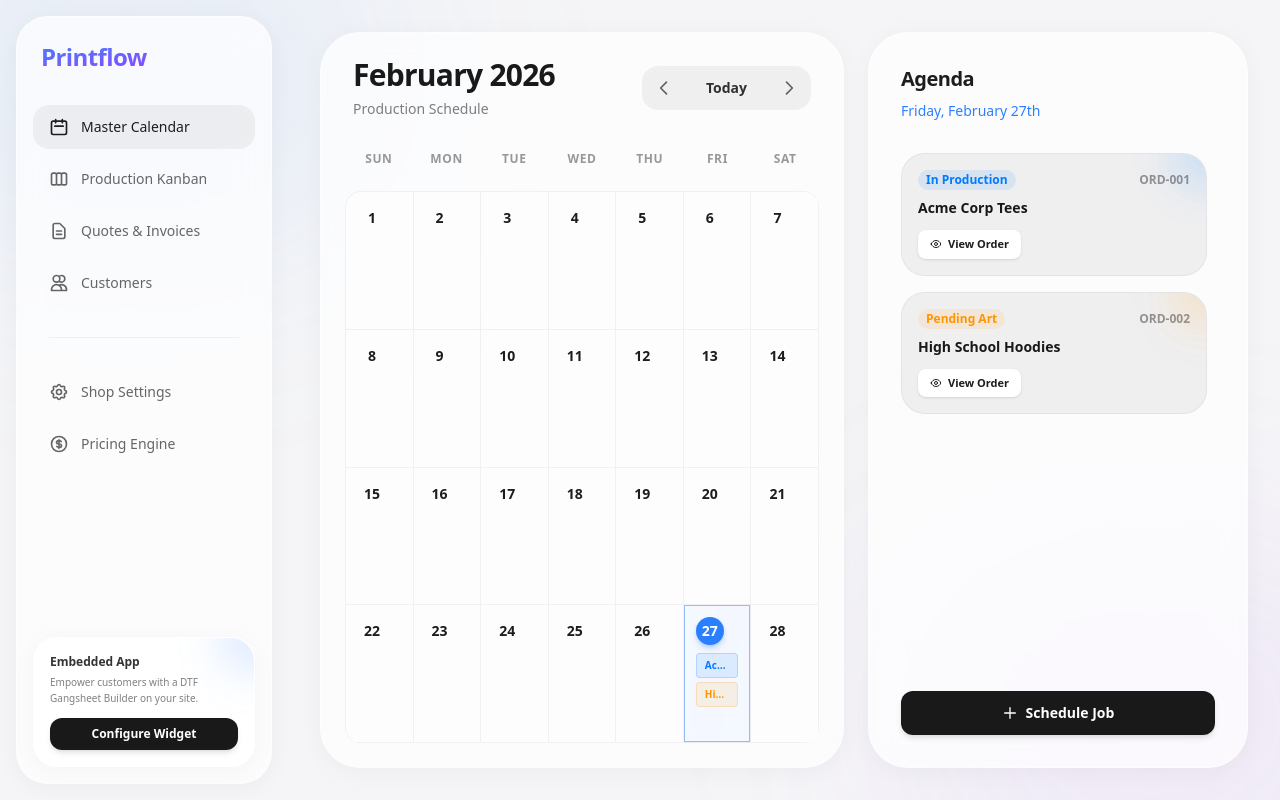
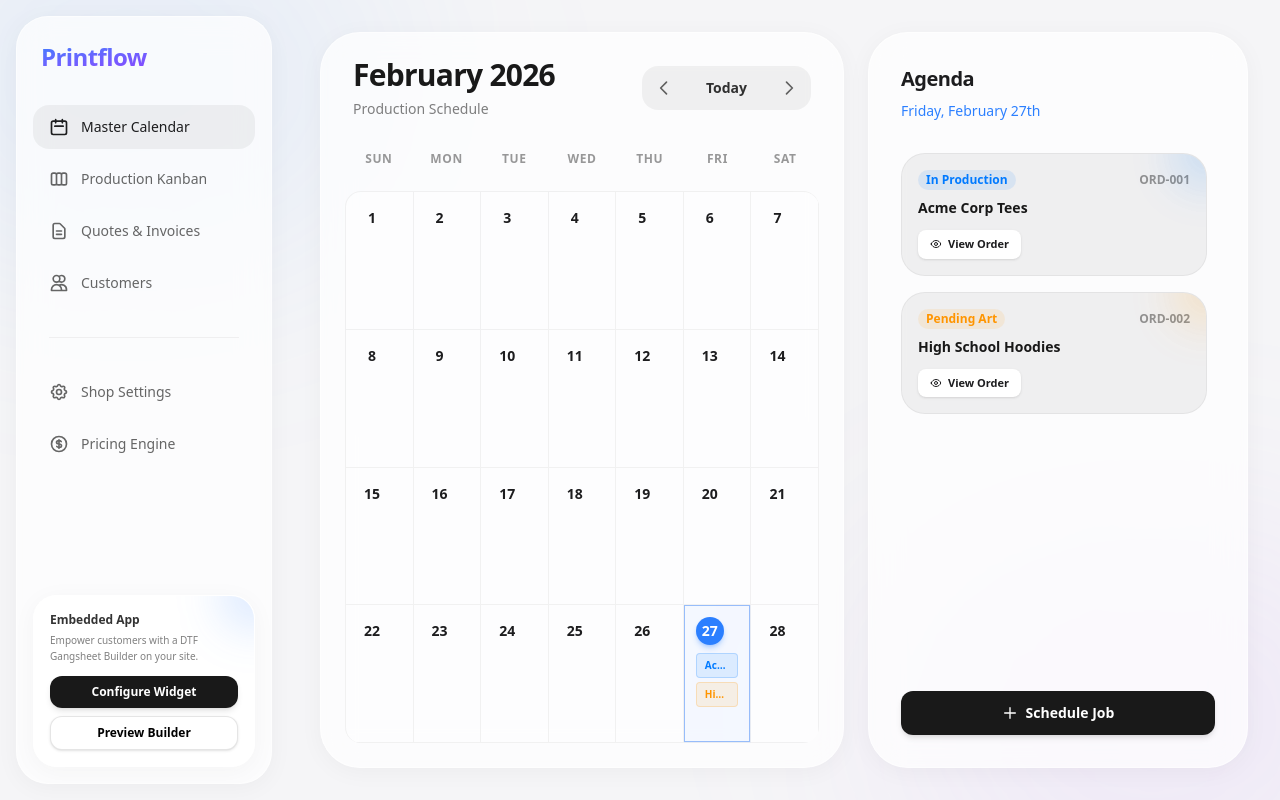
Before and after one commit to Auzziep10/PrintFlow, a Next.js app: page / in a window 1280 px wide. Built offline with nearby package versions, Linux system fonts and the light colour scheme; no server answers; sample sign-in values are in the browser's storage.

Commit message:
feat: Add preview builder link to sidebar for shop owners

```diff
--- a/src/components/Sidebar.tsx
+++ b/src/components/Sidebar.tsx
@@ -1,7 +1,11 @@
+'use client';
+
 import Link from 'next/link';
 import React from 'react';
+import { useAuth } from '@/context/AuthContext';
 
 export default function Sidebar({ className }: { className?: string }) {
+  const { user } = useAuth();
   return (
     <aside className={className}>
       <div className="p-6">
@@ -42,7 +46,18 @@ export default function Sidebar({ className }: { className?: string }) {
           <div className="absolute top-0 right-0 w-16 h-16 bg-blue-500/20 rounded-full blur-xl -mr-8 -mt-8"></div>
           <p className="text-xs font-semibold text-black/80 dark:text-white/80 mb-1 relative z-10">Embedded App</p>
           <p className="text-[10px] text-black/50 dark:text-white/50 mb-3 leading-relaxed relative z-10">Empower customers with a DTF Gangsheet Builder on your site.</p>
-          <button className="w-full py-2 px-3 text-xs font-semibold rounded-xl text-white bg-black/90 dark:bg-white/20 hover:bg-black transition-all backdrop-blur-md shadow-md active:scale-95 relative z-10">Configure Widget</button>
+          <div className="flex flex-col gap-2 relative z-10">
+            <button className="w-full py-2 px-3 text-xs font-semibold rounded-xl text-white bg-black/90 dark:bg-white/20 hover:bg-black transition-all backdrop-blur-md shadow-md active:scale-95">Configure Widget</button>
+            {user?.uid && (
+              <Link
+                href={`/gangsheet/${user.uid}`}
+                target="_blank"
+                className="w-full py-2 px-3 text-xs font-semibold rounded-xl text-black bg-white dark:text-white dark:bg-black/40 border border-black/10 dark:border-white/10 hover:bg-gray-50 dark:hover:bg-black/60 transition-all text-center backdrop-blur-md shadow-sm active:scale-95"
+              >
+                Preview Builder
+              </Link>
+            )}
+          </div>
         </div>
       </div>
     </aside>
```
